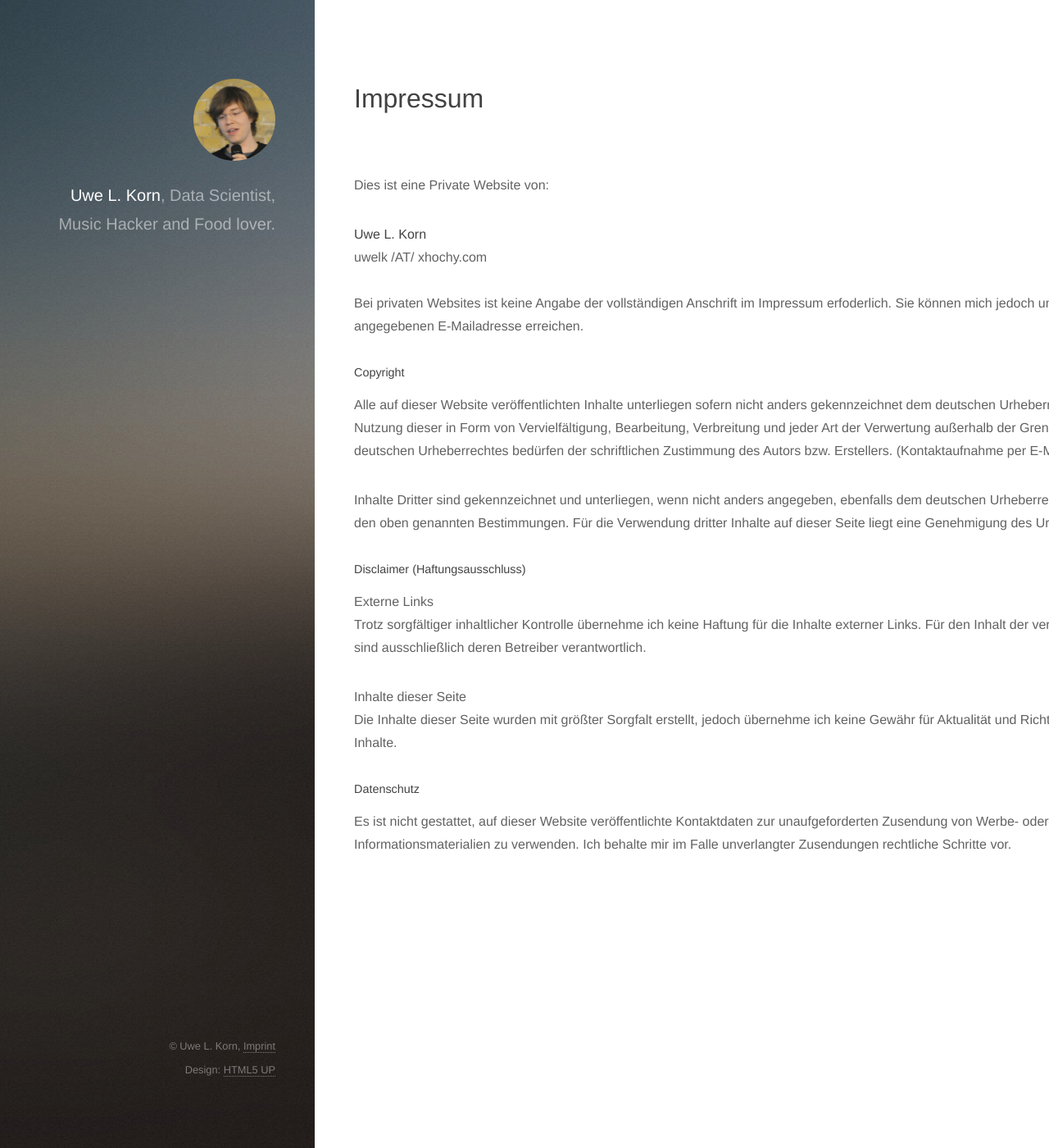
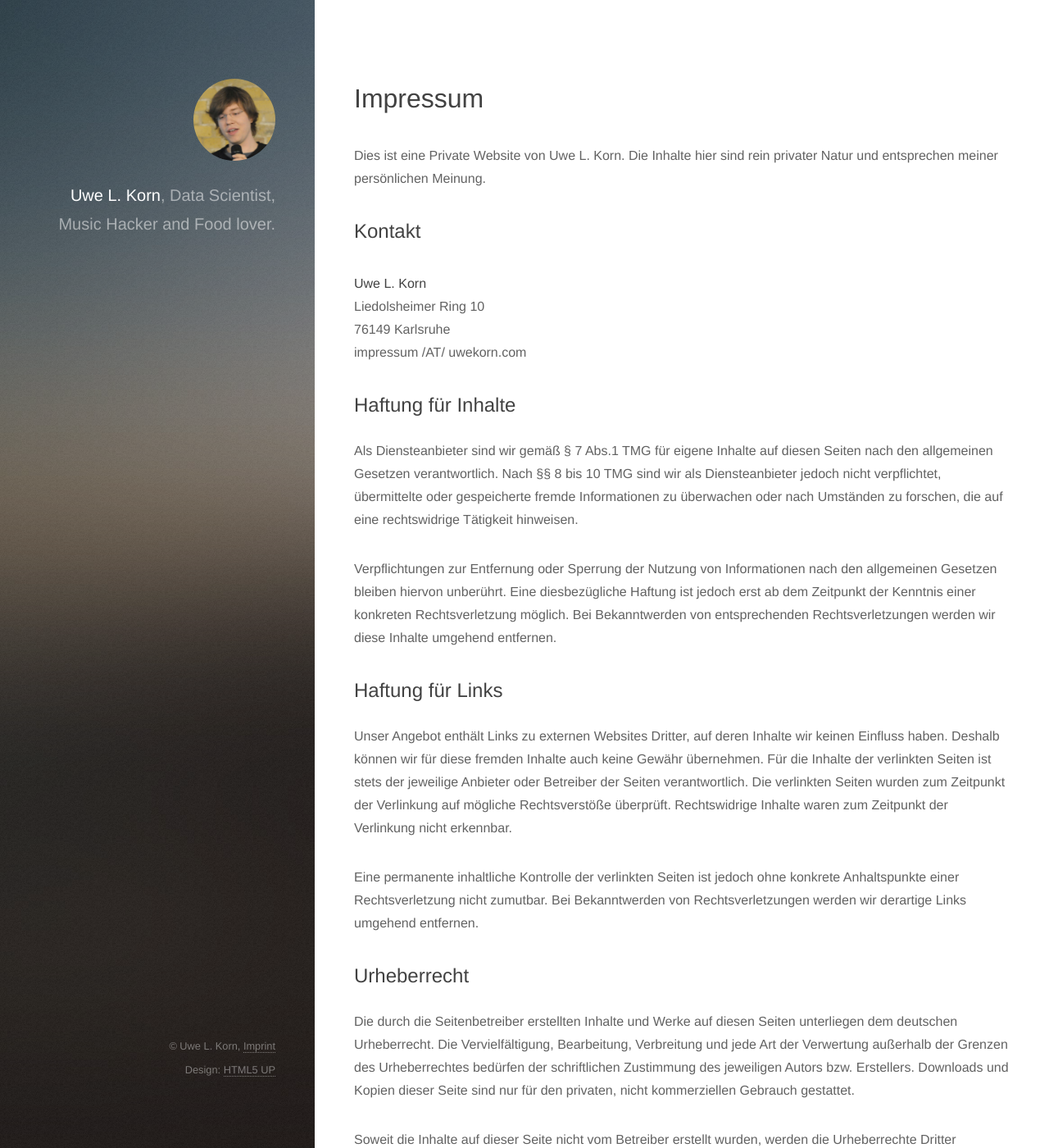
Before and after one commit to xhochy/xhochy.github.com, a Jekyll site: the page built from imprint.html, in a window 1280 px wide and 1400 px high. Shown: the whole window at 82% size. Built offline with Jekyll 4.4.1, drawn with Linux system fonts in a browser that asks for light colours; some of the changed text lies outside the part shown.

Commit message:
Update impressum

```diff
--- a/imprint.html
+++ b/imprint.html
@@ -6,75 +6,100 @@ title: XhochY - Impressum
 <div class="page-header">
   <h1>Impressum</h1>
 </div>
-<div class="container desc">
-    <div class="row">
-        <div class="col-lg-2 col-lg-offset-1">
-            <h5>&nbsp;</h5>
-        </div>
-        <div class="col-lg-6">
+
 <p>
-            <t>Dies ist eine Private Website von:</t>
-            <br />
+Dies ist eine Private Website von Uwe L. Korn.
+Die Inhalte hier sind rein privater Natur und entsprechen meiner persönlichen Meinung.
+</p>
+
+<h2>Kontakt</h2>
+<p>
 <address>
   <strong>Uwe L. Korn</strong>
   <br />
-              uwelk /AT/ xhochy.com
+  Liedolsheimer Ring 10
+  <br />
+  76149 Karlsruhe
+  <br />
+  impressum /AT/ uwekorn.com
 </address>
-            <br />
-            Bei privaten Websites ist keine Angabe der vollständigen Anschrift im Impressum erfoderlich. Sie können mich jedoch unter der oben angegebenen E-Mailadresse erreichen.
 </p>
-        </div>
-    </div>
-</div>
 
-<div class="container desc">
-    <div class="row">
-        <div class="col-lg-2 col-lg-offset-1">
-            <h5>Copyright</h5>
-        </div>
-        <div class="col-lg-6">
-            <p>
-            Alle auf dieser Website veröffentlichten Inhalte unterliegen sofern nicht anders gekennzeichnet dem deutschen Urheberrecht.
-            Für eine Nutzung dieser in Form von Vervielfältigung, Bearbeitung, Verbreitung und jeder Art der Verwertung außerhalb der Grenzen des deutschen Urheberrechtes bedürfen der schriftlichen Zustimmung des Autors bzw. Erstellers.
-            (Kontaktaufnahme per E-Mailformular)
-            </p>
-            <p>
-            Inhalte Dritter sind gekennzeichnet und unterliegen, wenn nicht anders angegeben, ebenfalls dem deutschen Urheberrecht und somit den oben genannten Bestimmungen. Für die Verwendung dritter Inhalte auf dieser Seite liegt eine Genehmigung des Urhebers vor.
-            </p>
-        </div>
-    </div>
-</div>
+<h2>Haftung f&uuml;r Inhalte</h2>
 
-<div class="container desc">
-    <div class="row">
-        <div class="col-lg-2 col-lg-offset-1">
-            <h5>Disclaimer (Haftungsausschluss)</h5>
-        </div>
-        <div class="col-lg-6">
-            <p>
-            <t>Externe Links</t>
-            <br />
-            Trotz sorgfältiger inhaltlicher Kontrolle übernehme ich keine Haftung für die Inhalte externer Links. Für den Inhalt der verlinkten Seiten sind ausschließlich deren Betreiber verantwortlich.
-            </p>
-            <p>
-            <t>Inhalte dieser Seite</t>
-            <br />
-            Die Inhalte dieser Seite wurden mit größter Sorgfalt erstellt, jedoch übernehme ich keine Gewähr für Aktualität und Richtigkeit der Inhalte.
-            </p>
-        </div>
-    </div>
-</div>
+<p>Als Diensteanbieter sind wir gem&auml;&szlig;
+&sect; 7 Abs.1 TMG f&uuml;r eigene Inhalte auf diesen Seiten nach den allgemeinen Gesetzen
+verantwortlich. Nach &sect;&sect; 8 bis 10 TMG sind wir als Diensteanbieter jedoch nicht verpflichtet,
+&uuml;bermittelte oder gespeicherte fremde Informationen zu &uuml;berwachen oder nach
+Umst&auml;nden zu forschen, die auf eine rechtswidrige T&auml;tigkeit hinweisen.</p>
 
-<div class="container desc">
-    <div class="row">
-        <div class="col-lg-2 col-lg-offset-1">
-            <h5>Datenschutz</h5>
-        </div>
-        <div class="col-lg-6">
-            <p>
-            Es ist nicht gestattet, auf dieser Website veröffentlichte Kontaktdaten zur unaufgeforderten Zusendung von Werbe- oder Informationsmaterialien zu verwenden.
-            Ich behalte mir im Falle unverlangter Zusendungen rechtliche Schritte vor.
-            </p>
-        </div>
-    </div>
-</div>
+<p>Verpflichtungen zur Entfernung oder Sperrung der Nutzung von Informationen nach den allgemeinen
+Gesetzen bleiben hiervon unber&uuml;hrt. Eine diesbez&uuml;gliche Haftung ist jedoch erst ab dem
+Zeitpunkt der Kenntnis einer konkreten Rechtsverletzung m&ouml;glich. Bei Bekanntwerden von
+entsprechenden Rechtsverletzungen werden wir diese Inhalte umgehend entfernen.</p>
+
+<h2>Haftung f&uuml;r Links</h2>
+
+<p>Unser Angebot enth&auml;lt Links zu externen Websites Dritter, auf deren Inhalte
+wir keinen Einfluss haben. Deshalb k&ouml;nnen wir f&uuml;r diese fremden Inhalte auch keine
+Gew&auml;hr &uuml;bernehmen. F&uuml;r die Inhalte der verlinkten Seiten ist stets der jeweilige Anbieter
+oder Betreiber der Seiten verantwortlich. Die verlinkten Seiten wurden zum Zeitpunkt der Verlinkung auf
+m&ouml;gliche Rechtsverst&ouml;&szlig;e &uuml;berpr&uuml;ft. Rechtswidrige Inhalte waren zum
+Zeitpunkt der Verlinkung nicht erkennbar.</p>
+
+<p>Eine permanente inhaltliche Kontrolle der verlinkten
+Seiten ist jedoch ohne konkrete Anhaltspunkte einer Rechtsverletzung nicht zumutbar. Bei
+Bekanntwerden von Rechtsverletzungen werden wir derartige Links umgehend entfernen.</p>
+
+<h2>Urheberrecht</h2>
+
+<p>Die durch die Seitenbetreiber erstellten Inhalte und Werke auf diesen Seiten
+unterliegen dem deutschen Urheberrecht. Die Vervielf&auml;ltigung, Bearbeitung, Verbreitung und jede
+Art der Verwertung au&szlig;erhalb der Grenzen des Urheberrechtes bed&uuml;rfen der schriftlichen
+Zustimmung des jeweiligen Autors bzw. Erstellers. Downloads und Kopien dieser Seite sind nur f&uuml;r
+den privaten, nicht kommerziellen Gebrauch gestattet.</p>
+
+<p>Soweit die Inhalte auf dieser Seite nicht
+vom Betreiber erstellt wurden, werden die Urheberrechte Dritter beachtet. Insbesondere werden Inhalte
+Dritter als solche gekennzeichnet. Sollten Sie trotzdem auf eine Urheberrechtsverletzung aufmerksam
+werden, bitten wir um einen entsprechenden Hinweis. Bei Bekanntwerden von Rechtsverletzungen
+werden wir derartige Inhalte umgehend entfernen.</p>
+
+<p>Quelle: <a href="https://www.erecht24.de">https://www.e-recht24.de</a></p>
+
+<h1>Datenschutzerkl&auml;rung</h1>
+
+<h2>Datenschutz</h2>
+
+<p>Die Betreiber dieser Seiten nehmen
+den Schutz Ihrer pers&ouml;nlichen Daten sehr ernst. Wir behandeln Ihre personenbezogenen Daten
+vertraulich und entsprechend der gesetzlichen Datenschutzvorschriften sowie dieser
+Datenschutzerkl&auml;rung.</p>
+
+<p>Die Nutzung unserer Website ist in der Regel ohne Angabe
+personenbezogener Daten m&ouml;glich. Soweit auf unseren Seiten personenbezogene Daten
+(beispielsweise Name, Anschrift oder E-Mail-Adressen) erhoben werden, erfolgt dies, soweit
+m&ouml;glich, stets auf freiwilliger Basis. Diese Daten werden ohne Ihre ausdr&uuml;ckliche Zustimmung
+nicht an Dritte weitergegeben.</p>
+
+<p>Wir weisen darauf hin, dass die Daten&uuml;bertragung im Internet
+(z.B. bei der Kommunikation per E-Mail) Sicherheitsl&uuml;cken aufweisen kann. Ein l&uuml;ckenloser
+Schutz der Daten vor dem Zugriff durch Dritte ist nicht m&ouml;glich.</p>
+
+<p>&nbsp;</p>
+
+<h2>SSLVerschl&uuml;sselung</h2>
+
+<p>Diese Seite nutzt aus Gr&uuml;nden der Sicherheit und zum Schutz der
+&Uuml;bertragung vertraulicher Inhalte, wie zum Beispiel der Anfragen, die Sie an uns als Seitenbetreiber
+senden, eine SSL-Verschl&uuml;sselung. Eine verschl&uuml;sselte Verbindung erkennen Sie daran, dass
+die Adresszeile des Browsers von &quot;http://&quot; auf &quot;https://&quot; wechselt und an dem
+Schloss-Symbol in Ihrer Browserzeile.</p>
+
+<p>Wenn die SSL Verschl&uuml;sselung aktiviert ist,
+k&ouml;nnen die Daten, die Sie an uns &uuml;bermitteln, nicht von Dritten mitgelesen
+werden.</p>
+
+<p>&nbsp;</p>
+
+<p>Quelle: <a href="https://www.e-recht24.de">eRecht24</a></p>
```
Lines whose indentation alone changed are shown as unchanged.
